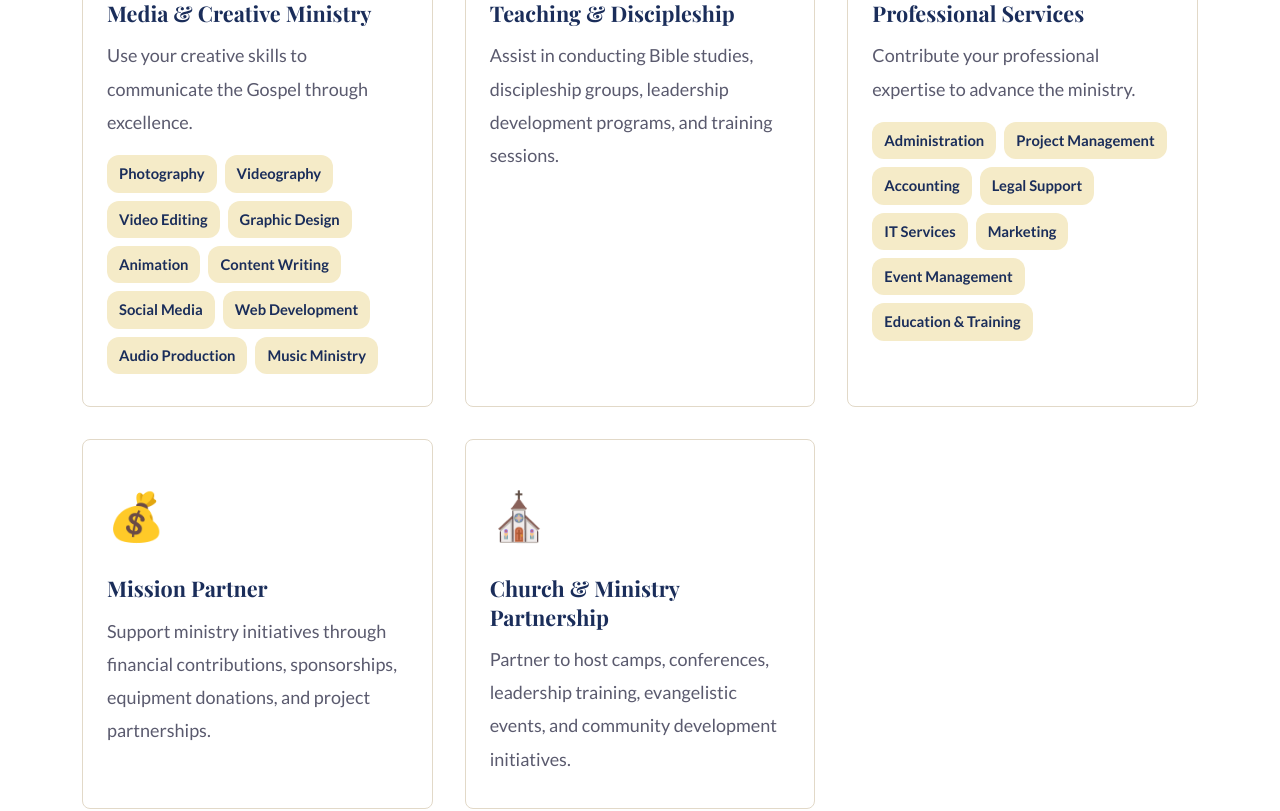
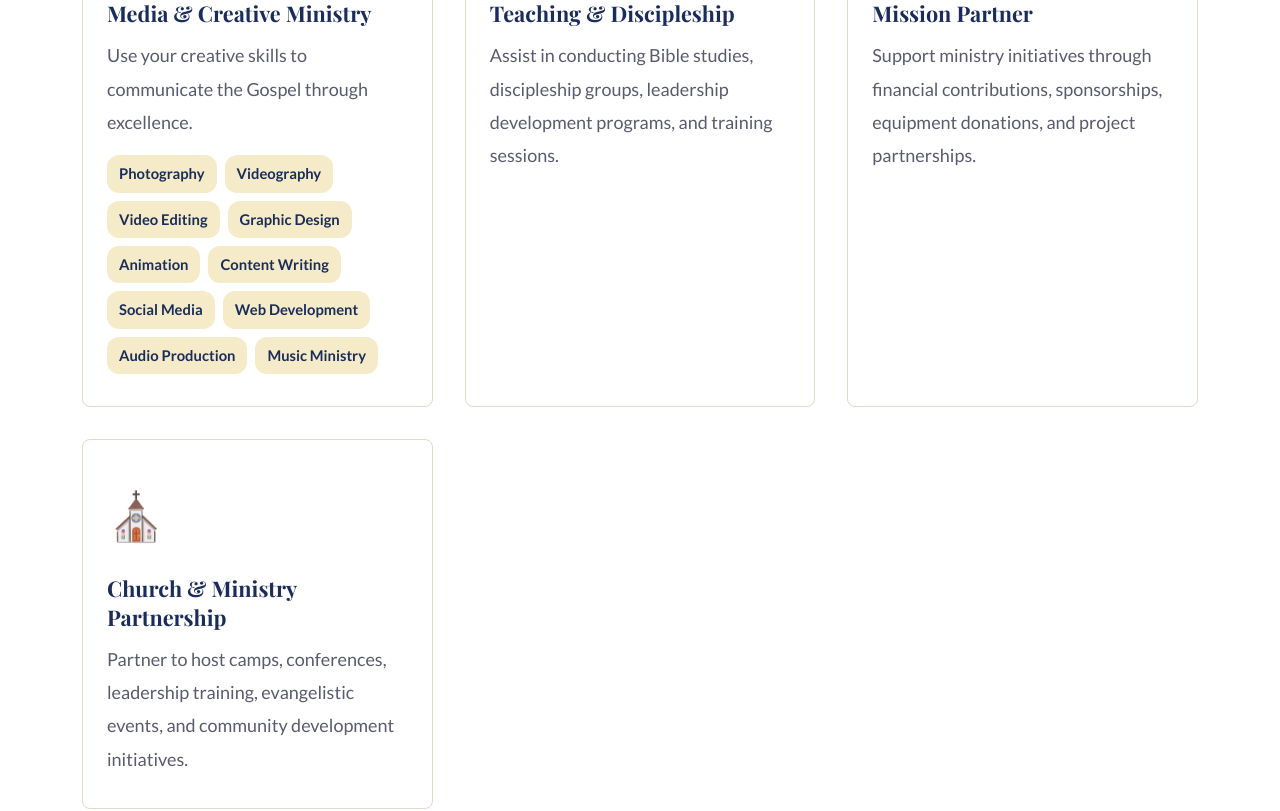
Before and after one commit to eloieloie/visual-word-media, a Vue app: page /#/volunteer in a window 1280 px wide. Shown: the part 1840-2651 px from the top of the page. Built offline with nearby package versions, Linux system fonts and the light colour scheme; a web font is replaced by a local one.

Commit message:
remove Professional Services

```diff
--- a/src/views/VolunteerView.vue
+++ b/src/views/VolunteerView.vue
@@ -280,7 +280,6 @@ const roles = [
   { icon: '👨‍🏫', title: 'Youth Mentor', desc: 'Help guide, encourage, disciple, and mentor young people as they grow in their faith and leadership journey.' },
   { icon: '🎬', title: 'Media & Creative Ministry', desc: 'Use your creative skills to communicate the Gospel through excellence.', skills: ['Photography', 'Videography', 'Video Editing', 'Graphic Design', 'Animation', 'Content Writing', 'Social Media', 'Web Development', 'Audio Production', 'Music Ministry'] },
   { icon: '📖', title: 'Teaching & Discipleship', desc: 'Assist in conducting Bible studies, discipleship groups, leadership development programs, and training sessions.' },
-  { icon: '💼', title: 'Professional Services', desc: 'Contribute your professional expertise to advance the ministry.', skills: ['Administration', 'Project Management', 'Accounting', 'Legal Support', 'IT Services', 'Marketing', 'Event Management', 'Education & Training'] },
   { icon: '💰', title: 'Mission Partner', desc: 'Support ministry initiatives through financial contributions, sponsorships, equipment donations, and project partnerships.' },
   { icon: '⛪', title: 'Church & Ministry Partnership', desc: 'Partner to host camps, conferences, leadership training, evangelistic events, and community development initiatives.' },
 ]
```
